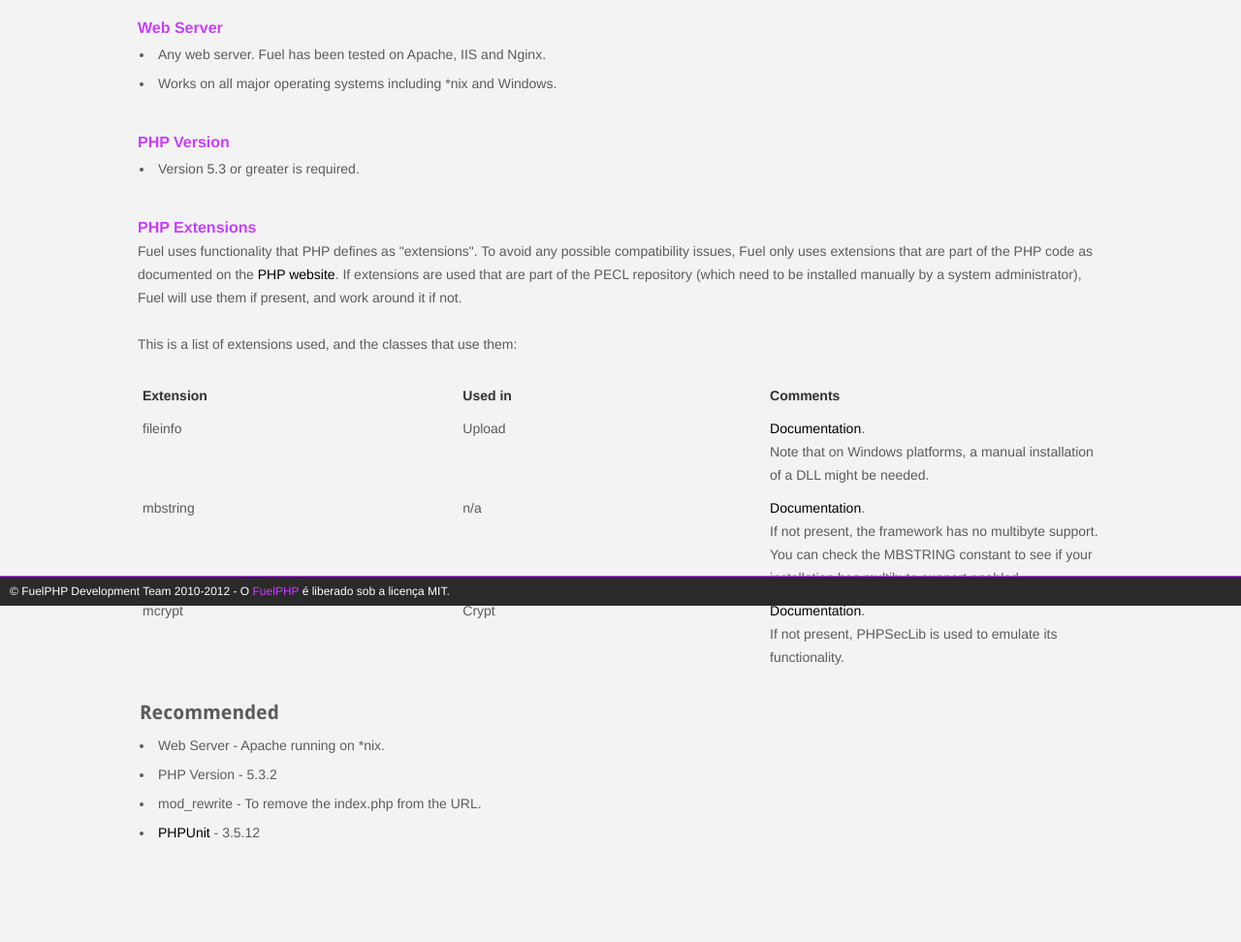
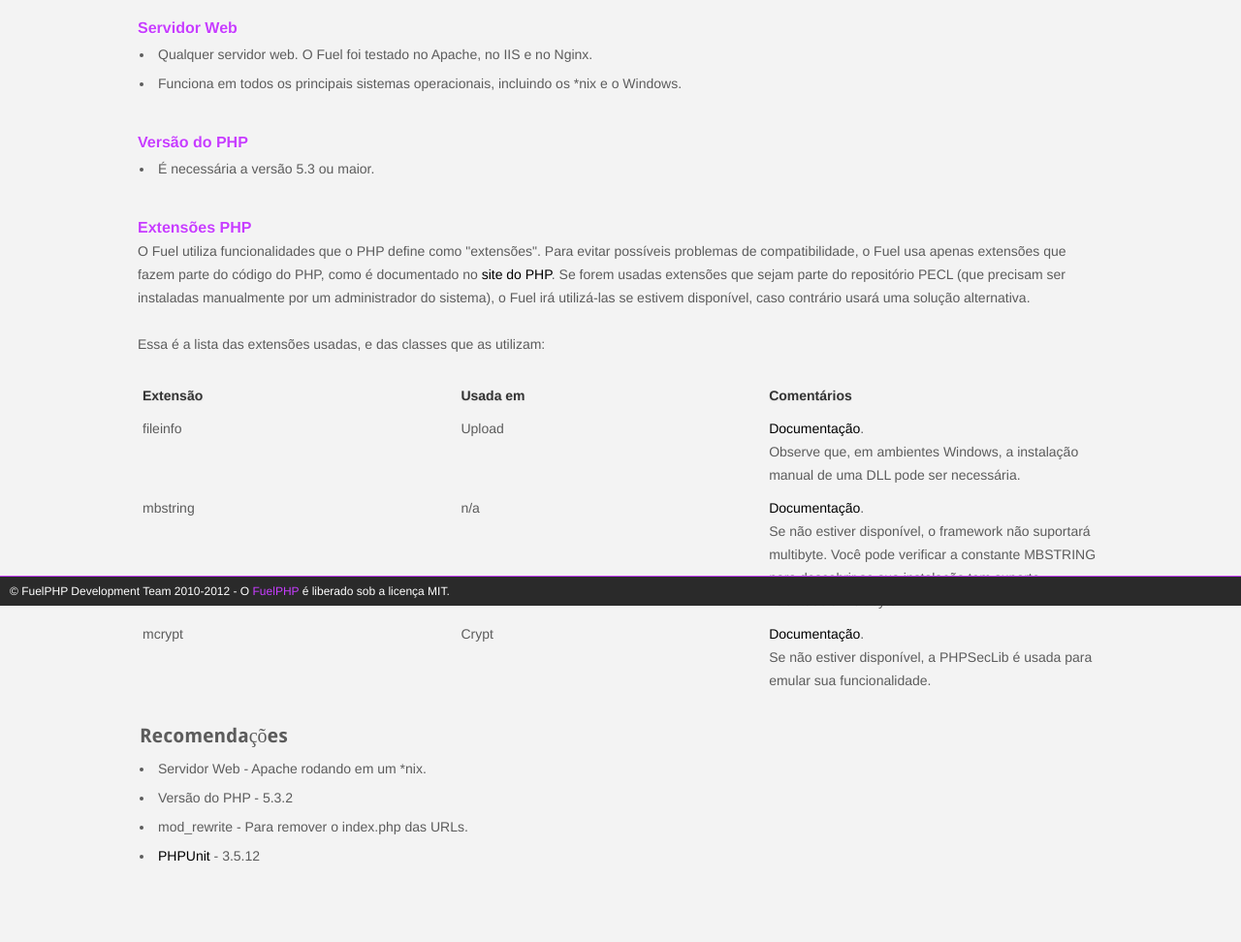
Before and after one commit to FriendsOfFuel/fuelphp-docs-ptbr, a plain HTML site: page requirements.html in a window 1280 px wide. Shown: the part 175-1147 px from the top of the page at 97% size. Before the commit the page ends 1123 px from the top, so only its background shows below. Drawn offline with Linux system fonts and the light colour scheme.

Commit message:
[ptbr][requirements]Primeira tradução
Signed-off-by: Rogerio Prado de Jesus <rogeriopradoj@gmail.com>

```diff
--- a/requirements.html
+++ b/requirements.html
@@ -10,7 +10,7 @@
 		var path = './';
 	</script>
 	<script src="./assets/js/combined.js"></script>
-	<title>Requirements - FuelPHP - Documentação</title>
+	<title>Requisitos - FuelPHP - Documentação</title>
 </head>
 <body>
 	<div id="container">
@@ -44,56 +44,60 @@
 
 		<div id="main">
 
-			<h2>Requirements</h2>
-			<h5 id="web_server">Web Server</h5>
+			<h2>Requisitos</h2>
+			<h5 id="web_server">Servidor Web</h5>
 			<ul>
-				<li>Any web server.  Fuel has been tested on Apache, IIS and Nginx.</li>
-				<li>Works on all major operating systems including *nix and Windows.</li>
+				<li>Qualquer servidor web. O Fuel foi testado no Apache, no IIS e no Nginx.</li>
+				<li>Funciona em todos os principais sistemas operacionais, incluindo os *nix e o Windows.</li>
 			</ul>
-			<h5 id="php_version">PHP Version</h5>
+			<h5 id="php_version">Versão do PHP</h5>
 			<ul>
-				<li>Version 5.3 or greater is required.</li>
+				<li>É necessária a versão 5.3 ou maior.</li>
 			</ul>
-			<h5 id="php_extensions">PHP Extensions</h5>
+			<h5 id="php_extensions">Extensões PHP</h5>
 			<p>
-				Fuel uses functionality that PHP defines as "extensions". To avoid any possible compatibility issues, Fuel only uses extensions that
-				are part of the PHP code as documented on the <a href="http://php.net">PHP website</a>. If extensions are used that are part of the
-				PECL repository (which need to be installed manually by a system administrator), Fuel will use them if present, and work around it if not.
+				O Fuel utiliza funcionalidades que o PHP define como "extensões". Para evitar possíveis
+				problemas de compatibilidade, o Fuel usa apenas extensões que
+				fazem parte do código do PHP, como é documentado no <a href="http://php.net">site do PHP</a>.
+				Se forem usadas extensões que sejam parte do
+				repositório PECL (que precisam ser instaladas manualmente por um administrador do sistema), o Fuel
+				irá utilizá-las se estivem disponível, caso contrário usará uma solução alternativa.
 			</p>
-			<p>This is a list of extensions used, and the classes that use them:</p>
+			<p>Essa é a lista das extensões usadas, e das classes que as utilizam:</p>
 			<table class="config valign">
 				<tbody>
 					<tr>
-						<th class="small">Extension</th>
-						<th class="small">Used in</th>
-						<th>Comments</th>
+						<th class="small">Extensão</th>
+						<th class="small">Usada em</th>
+						<th>Comentários</th>
 					</tr>
 					<tr>
 						<td>fileinfo</td>
 						<td>Upload</td>
-						<td><a href="http://php.net/manual/en/book.fileinfo.php">Documentation</a>.<br />
-						Note that on Windows platforms, a manual installation of a DLL might be needed.</td>
+						<td><a href="http://php.net/manual/en/book.fileinfo.php">Documentação</a>.<br />
+						Observe que, em ambientes Windows, a instalação manual de uma DLL pode ser necessária.</td>
 					</tr>
 					<tr>
 						<td>mbstring</td>
 						<td>n/a</td>
-						<td><a href="http://php.net/manual/en/book.mbstring.php">Documentation</a>.<br />
-						If not present, the framework has no multibyte support. You can check the MBSTRING constant to see if your installation has multibyte support enabled.</td>
+						<td><a href="http://php.net/manual/en/book.mbstring.php">Documentação</a>.<br />
+						Se não estiver disponível, o framework não suportará multibyte. Você pode verificar a
+						constante MBSTRING para descobrir se sua instalação tem suporte habilitado a multibyte.</td>
 					</tr>
 					<tr>
 						<td>mcrypt</td>
 						<td>Crypt</td>
-						<td><a href="http://php.net/manual/en/book.mcrypt.php">Documentation</a>.<br />
-						If not present, PHPSecLib is used to emulate its functionality.</td>
+						<td><a href="http://php.net/manual/en/book.mcrypt.php">Documentação</a>.<br />
+						Se não estiver disponível, a PHPSecLib é usada para emular sua funcionalidade.</td>
 					</tr>
 				</tbody>
 			</table>
 
-			<h3 id="recommended">Recommended</h3>
+			<h3 id="recommended">Recomendações</h3>
 			<ul>
-				<li>Web Server - Apache running on *nix.</li>
-				<li>PHP Version - 5.3.2</li>
-				<li>mod_rewrite - To remove the index.php from the URL.</li>
+				<li>Servidor Web - Apache rodando em um *nix.</li>
+				<li>Versão do PHP - 5.3.2</li>
+				<li>mod_rewrite - Para remover o index.php das URLs.</li>
 				<li><a href="http://www.phpunit.de/manual/current/en/index.html">PHPUnit</a> - 3.5.12</li>
 			</ul>
 
```
